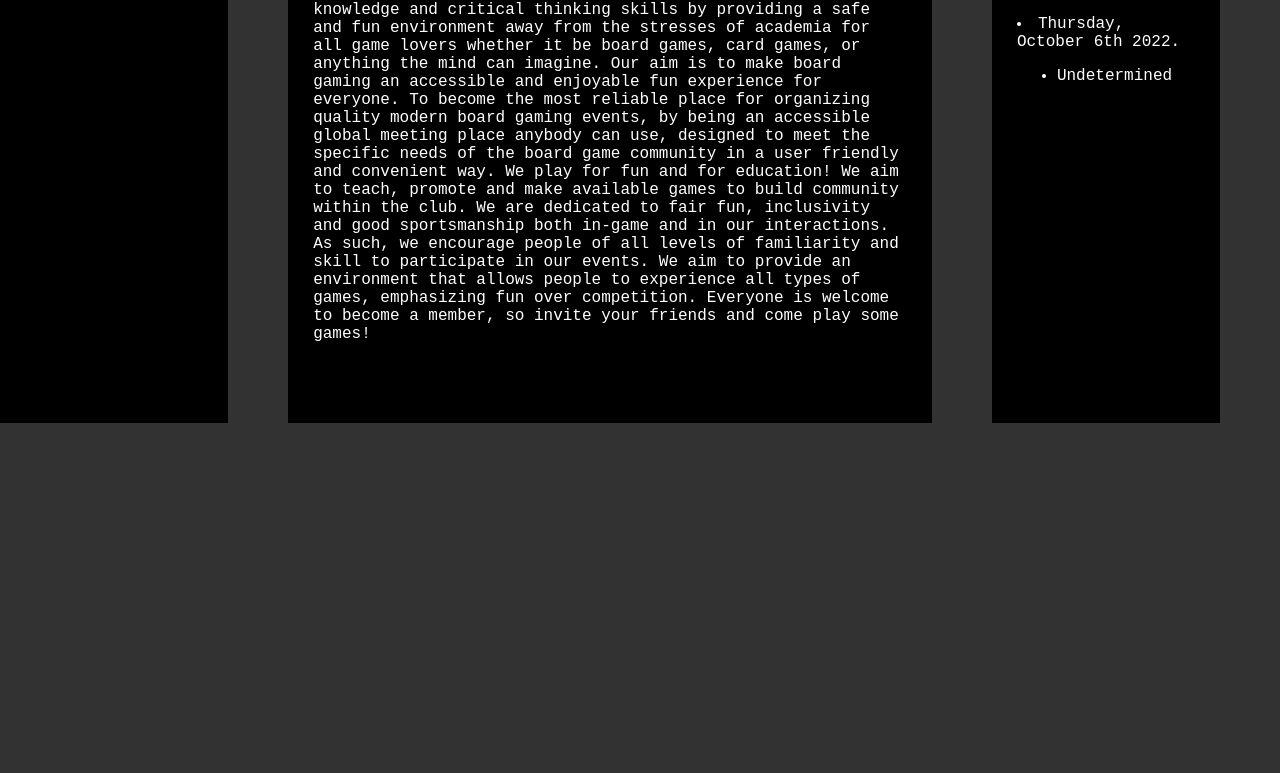
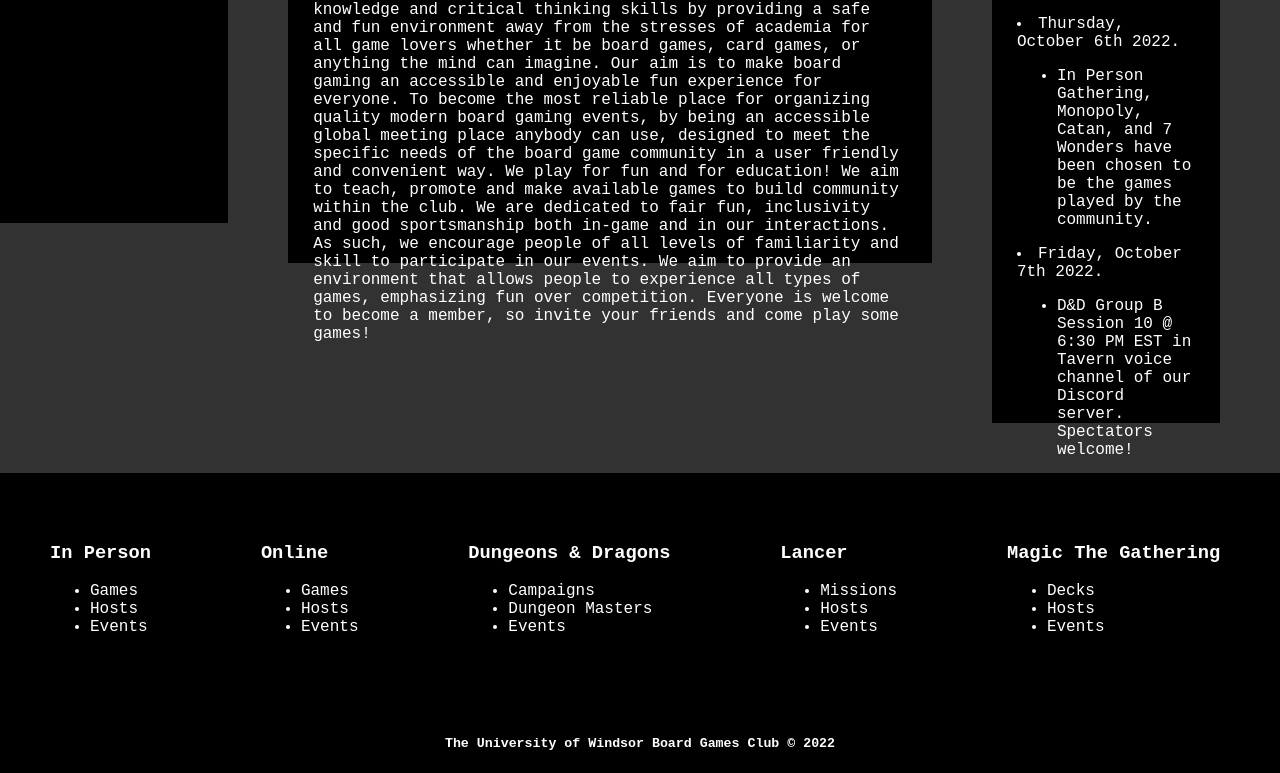
Before and after one commit to CalderJohnson/uwindsorbgcsite, a plain HTML site: page index.html in a window 1280 px wide. Shown: the part 437-1210 px from the top of the page. Before the commit the page ends 860 px from the top, so only its background shows below. Drawn offline with Linux system fonts and the light colour scheme.

Commit message:
Added footer and adjusted home page a bit.

```diff
--- a/index.html
+++ b/index.html
@@ -1,7 +1,7 @@
 <!--
     This is the home page of the website.
-    Last updated: Oct 1 2022
-    Last updated by: Star#1895
+    Last updated: Oct 5 2022
+    Last updated by: Morose#6189
 -->
 <!DOCTYPE html>
 
@@ -10,7 +10,7 @@
         <title> The University of Windsor Board Games Club </title>
         <meta name = "description" content = "Official website for The University of Windsor Board Games Club."/>
         <meta name = "viewport" content = "width=device-width, initial-scale=1.0">
-        <link rel="stylesheet" href="https://use.fontawesome.com/releases/v5.8.1/css/all.css" integrity="sha384-50oBUHEmvpQ+1lW4y57PTFmhCaXp0ML5d60M1M7uH2+nqUivzIebhndOJK28anvf" crossorigin="anonymous">
+        <link rel = "stylesheet" href = "https://use.fontawesome.com/releases/v5.8.1/css/all.css" integrity = "sha384-50oBUHEmvpQ+1lW4y57PTFmhCaXp0ML5d60M1M7uH2+nqUivzIebhndOJK28anvf" crossorigin = "anonymous">
         <link rel = "stylesheet" href = "style.css">
         <link rel = "icon" href = "images/logo.png">
     </head>
@@ -31,7 +31,7 @@
         <div id = "social">
             <h1> Join! </h1>
             <ul>
-                <li>Discord: <a href = "https://discord.gg/Fh8yTVEB7z" class = "fab fa-discord"></a></li>
+                <li> Discord: <a href = "https://discord.gg/Fh8yTVEB7z" class = "fab fa-discord"></a></li>
             </ul>
         </div>
 
@@ -64,11 +64,67 @@
         <div id = "events">
             <h1> Upcoming Events! </h1>
                 <li> Thursday, October 6th 2022.
-                    <ul> <li> Undetermined </li> </ul>
+                    <ul> <li> In Person Gathering, Monopoly, Catan, and 7 Wonders have been chosen to be the games played by the community. </li> </ul>
+                </li>
+                <li> Friday, October 7th 2022.
+                    <ul>
+                    <li>
+                        D&D Group B Session 10 @ 6:30 PM EST in Tavern voice channel of our Discord server.
+                        Spectators welcome!
+                    </li>
+                    </ul>
                 </li>
             </ul>
         </div>
 
         </div> <!-- End of info -->
+
+        <footer> <!-- The footer -->
+            <section class = "category">
+                <h3> In Person </h3>
+                <ul>
+                    <li> Games </li>
+                    <li> Hosts </li>
+                    <li> Events </li>
+                </ul>
+            </section>
+
+            <section class = "category">
+                <h3> Online </h3>
+                <ul>
+                    <li> Games </li>
+                    <li> Hosts </li>
+                    <li> Events </li>
+                </ul>
+            </section>
+
+            <section class = "category">
+                <h3> Dungeons & Dragons </h3>
+                <ul>
+                    <li> Campaigns </li>
+                    <li> Dungeon Masters </li>
+                    <li> Events </li>
+                </ul>
+            </section>
+
+            <section class = "category">
+                <h3> Lancer </h3>
+                <ul>
+                    <li> Missions </li>
+                    <li> Hosts </li>
+                    <li> Events </li>
+                </ul>
+            </section>
+
+            <section class = "category">
+                <h3> Magic The Gathering </h3>
+                <ul>
+                    <li> Decks </li>
+                    <li> Hosts </li>
+                    <li> Events </li>
+                </ul>
+            </section>
+            <h5 id = "copyright"> The University of Windsor Board Games Club &copy; 2022 </h5>
+        </footer>
     </body>
 </html>
--- a/style.css
+++ b/style.css
@@ -1,13 +1,14 @@
 /*
     Style sheet for the home page.
-    Last update: Oct 1 2022.
-    Last updated by: Star#1895
+    Last update: Oct 5 2022.
+    Last updated by: Morose#6189
 */
 
 body {
     /* This was to remove the default margin and padding. */
     padding: 0; margin: 0;
     background-color: #323232;
+    min-height: 100vh;
 }
 
 /* This is the style for the big banner on top with the logo */
@@ -25,12 +26,15 @@ body {
     justify-content: right;
     position: relative;
     top: 50px;
+    width: auto;
+    height: auto;
 }
 
 /* This is the style for the about us section */
 #about {
     background: black;
     width: 50%;
+    height: 340px;
     color: white;
     padding: 25px;
     text-indent: 40px;
@@ -51,7 +55,11 @@ body {
     height: 500px;
     padding: 25px;
     margin-right: 60px;
-    text-align: left;
+}
+
+/* This centers the title */
+#events h1 {
+    text-align: center;
 }
 
 /* This is the style for the social media links section */
@@ -59,13 +67,33 @@ body {
     background-color: black;
     color: white;
     width: 15%;
-    height: 500px;
+    height: 300px;
     padding: 25px;
     margin-right: 60px;
     text-align: left;
 }
 
-/* This centers the title */
-#events h1 {
+/* This is the style for the footer */
+footer {
+    display: flex;
+    width: 100%;
+    height: 300px;
+    background-color: black;
+    color: white;
+    position: sticky;
+    top: 100%;
+    margin-top: 100px;
+}
+
+.category {
+    flex-grow: 1;
+    padding: 50px;
+}
+
+#copyright {
+    position: absolute;
+    bottom: 0;
+    width: 100%;
     text-align: center;
+
 }
```
